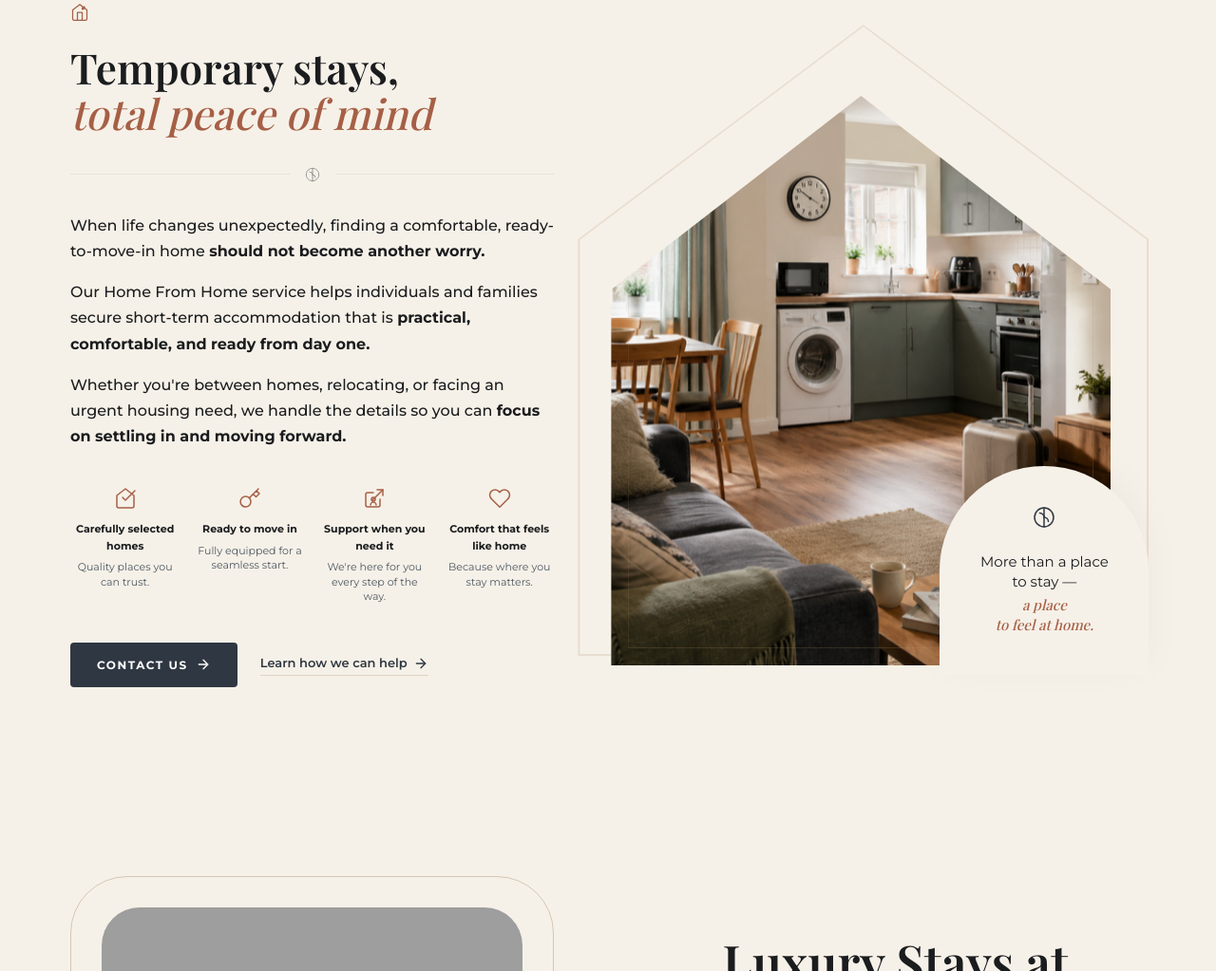
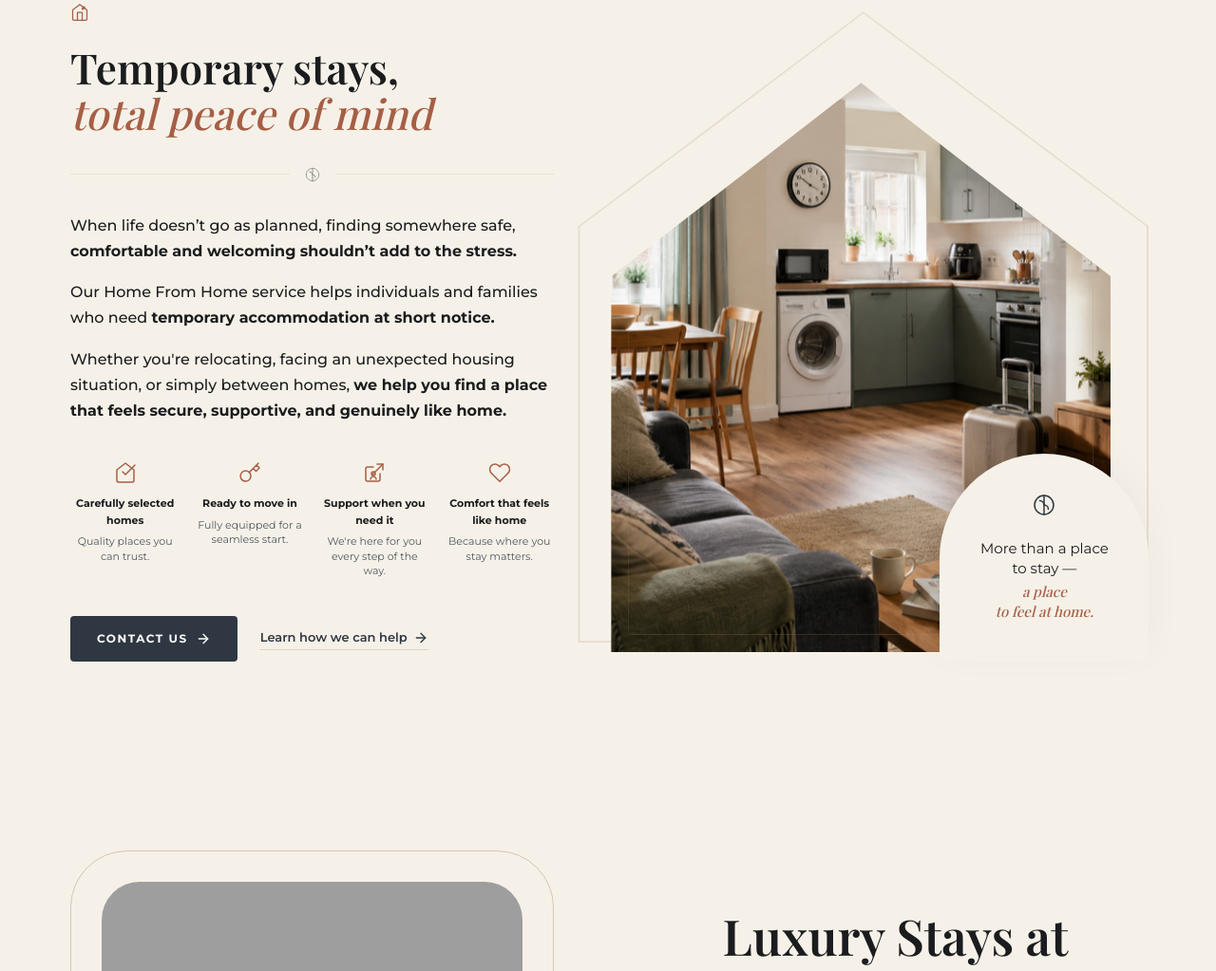
Before and after one commit to kemtonmsimango-spec/HoltHousing, a plain HTML site: page index.html in a window 1280 px wide. Shown: the part 2322-3345 px from the top of the page at 95% size. Drawn offline with nearby package versions, Linux system fonts and the light colour scheme; grey boxes are pictures that could not be loaded.

Commit message:
Update index.html

```diff
--- a/index.html
+++ b/index.html
@@ -282,9 +282,12 @@
                     </div>
 
                     <div class="hfh-text-content">
-                        <p class="body-text">When life changes unexpectedly, finding a comfortable, ready-to-move-in home <strong>should not become another worry.</strong></p>
-                        <p class="body-text">Our Home From Home service helps individuals and families secure short-term accommodation that is <strong>practical, comfortable, and ready from day one.</strong></p>
-                        <p class="body-text">Whether you're between homes, relocating, or facing an urgent housing need, we handle the details so you can <strong>focus on settling in and moving forward.</strong></p>
+                        <p class="body-text">When life doesn’t go as planned, finding somewhere safe, <strong>comfortable and welcoming shouldn’t
+add to the stress.</strong></p>
+                        <p class="body-text">Our Home From Home service helps individuals and families who need <strong>temporary accommodation at short notice.</strong></p>
+                        <p class="body-text">Whether you&#39;re relocating, facing an unexpected
+housing situation, or simply between homes, <strong>we help you find a place that feels secure,
+supportive, and genuinely like home.</strong></p>
                     </div>
 
                     <div class="hfh-benefits">
@@ -339,7 +342,7 @@
                                 <polyline points="12 5 19 12 12 19"></polyline>
                             </svg>
                         </a>
-                        <a href="home4home.html" class="hfh-text-link">
+                        <a href="homefromhome.html" class="hfh-text-link">
                             Learn how we can help
                             <svg viewBox="0 0 24 24" width="16" height="16" fill="none" stroke="currentColor" stroke-width="2" stroke-linecap="round" stroke-linejoin="round">
                                 <line x1="5" y1="12" x2="19" y2="12"></line>
```
